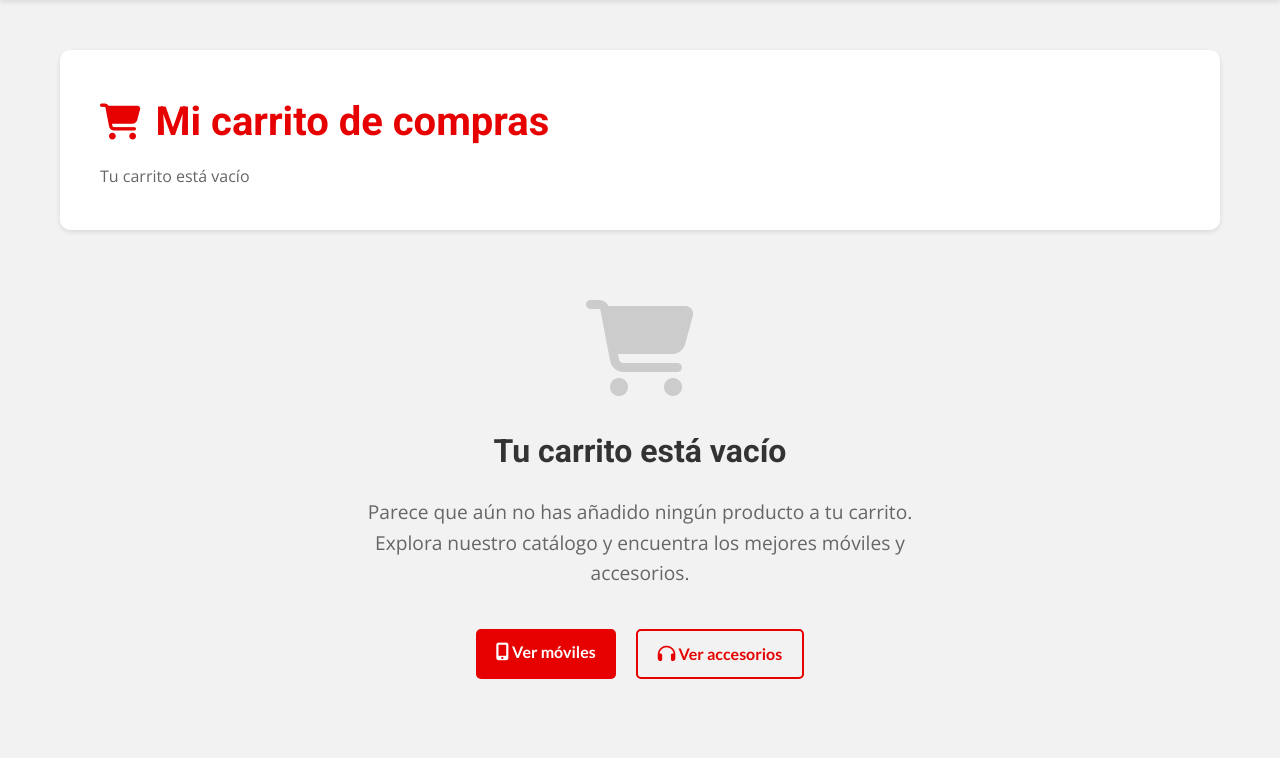
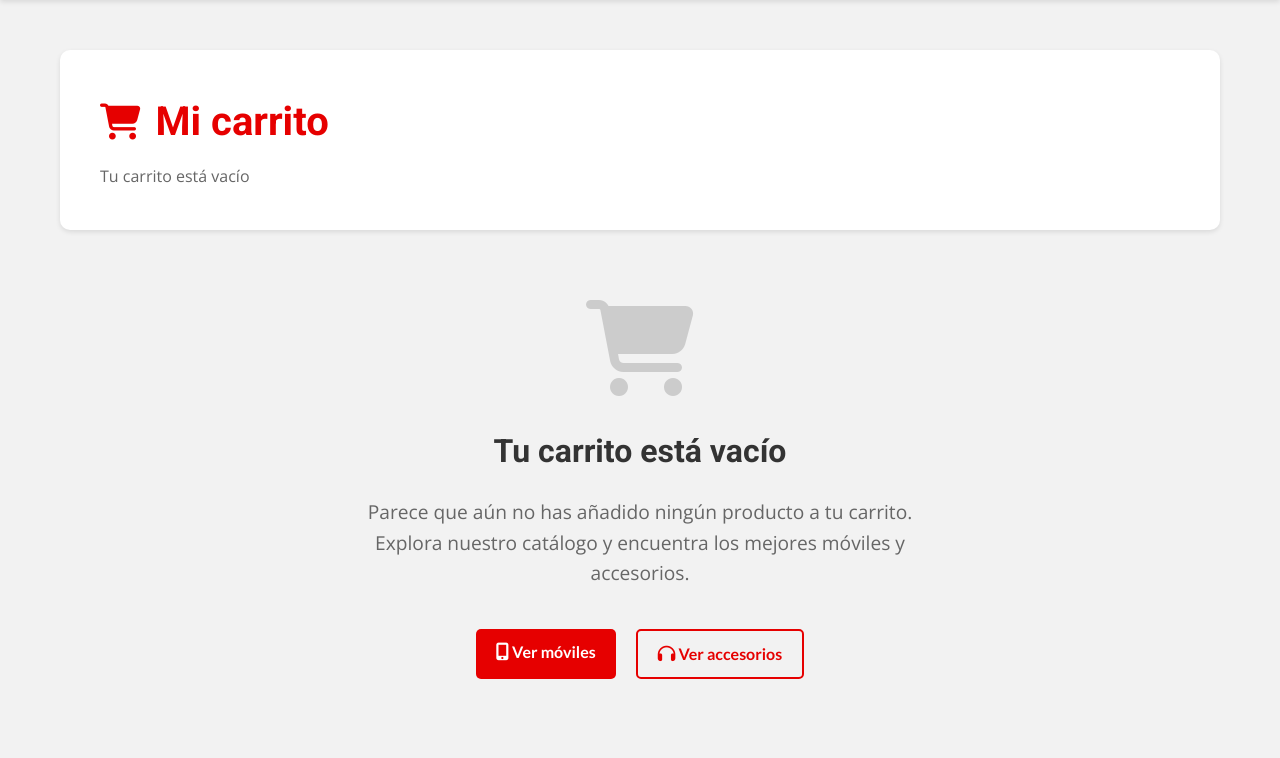
Before and after one commit to CruzAntonioDIWWEB/TFG_mobileStore, a PHP site: template Views/cart/index.php in a window 1280 px wide. Shown: the part 70-828 px from the top of the page. Run offline with PHP 8.4, Linux system fonts and the light colour scheme; the template is opened without the code that fills it, so the values that code supplies are empty; some libraries are stand-ins or nearby versions.

Commit message:
prevents image collaps

```diff
--- a/Controllers/UserController.php
+++ b/Controllers/UserController.php
@@ -178,7 +178,8 @@ class UserController extends BaseController
             $this->redirect($redirectURL);
         } else {
             $this->setErrorMessage('Invalid email or password');
-            $this->redirect('index.php?controller=user&action=login');
+            // CHANGED: Stay on login page instead of redirecting to homepage
+            $this->redirect('user', 'login');  // CHANGE: Was $this->redirect($redirectURL);
         }
     }
 
--- a/Views/cart/index.php
+++ b/Views/cart/index.php
@@ -31,7 +31,7 @@ $formattedTotal = $formattedTotal ?? '0,00 €';
             <div class="cart-title-section">
                 <h1 class="cart-title">
                     <i class="fas fa-shopping-cart"></i>
-                    Mi carrito de compras
+                    Mi carrito
                 </h1>
                 <p class="cart-subtitle">
                     <?php if ($totalItems > 0): ?>
--- a/assets/sass_styles/components/_accessories_catalog.scss
+++ b/assets/sass_styles/components/_accessories_catalog.scss
@@ -126,6 +126,10 @@
 
         .accessories-grid {
             @include responsive-grid(280px, map-get(v.$spacing, xl));
+
+            // Override the mixin's output to prevent card stretching
+            grid-template-columns: repeat(auto-fit, minmax(280px, 280px)) !important;
+            justify-content: center;
 
             .accessory-card {
                 @include product-card;
@@ -271,12 +275,12 @@
             }
 
             @include breakpoint(desktop) {
-                grid-template-columns: repeat(auto-fit, minmax(250px, 1fr));
+                grid-template-columns: repeat(auto-fit, minmax(250px, 250px)) !important;
                 gap: map-get(v.$spacing, lg);
             }
 
             @include breakpoint(mobile) {
-                grid-template-columns: repeat(auto-fit, minmax(280px, 1fr));
+                grid-template-columns: repeat(auto-fit, minmax(280px, 280px)) !important;
                 gap: map-get(v.$spacing, lg);
             }
         }
--- a/assets/sass_styles/components/_phone_catalog.scss
+++ b/assets/sass_styles/components/_phone_catalog.scss
@@ -146,6 +146,10 @@
 
         .phones-grid {
             @include responsive-grid(320px, map-get(v.$spacing, xl));
+
+            // Override the mixin's output to prevent card stretching
+            grid-template-columns: repeat(auto-fit, minmax(320px, 320px)) !important;
+            justify-content: center;
 
             .phone-card {
                 @include product-card;
@@ -299,17 +303,17 @@
             }
 
             @include breakpoint(desktop) {
-                grid-template-columns: repeat(auto-fit, minmax(280px, 1fr));
+                grid-template-columns: repeat(auto-fit, minmax(280px, 280px)) !important;
                 gap: map-get(v.$spacing, lg);
             }
 
             @include breakpoint(tablet) {
-                grid-template-columns: repeat(auto-fit, minmax(250px, 1fr));
+                grid-template-columns: repeat(auto-fit, minmax(250px, 250px)) !important;
                 gap: map-get(v.$spacing, lg);
             }
 
             @include breakpoint(mobile) {
-                grid-template-columns: repeat(auto-fit, minmax(280px, 1fr));
+                grid-template-columns: repeat(auto-fit, minmax(280px, 280px)) !important;
                 gap: map-get(v.$spacing, md);
             }
         }
```
Also changed, not shown: assets/css/main.css, 1 other file.
